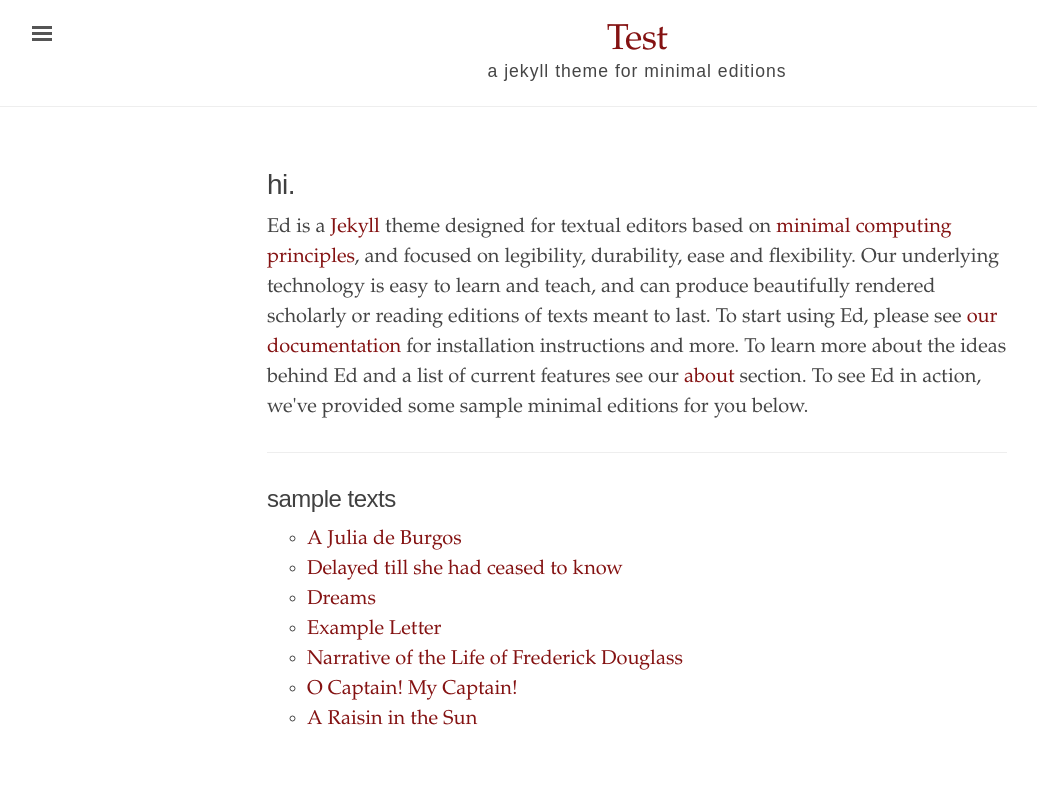
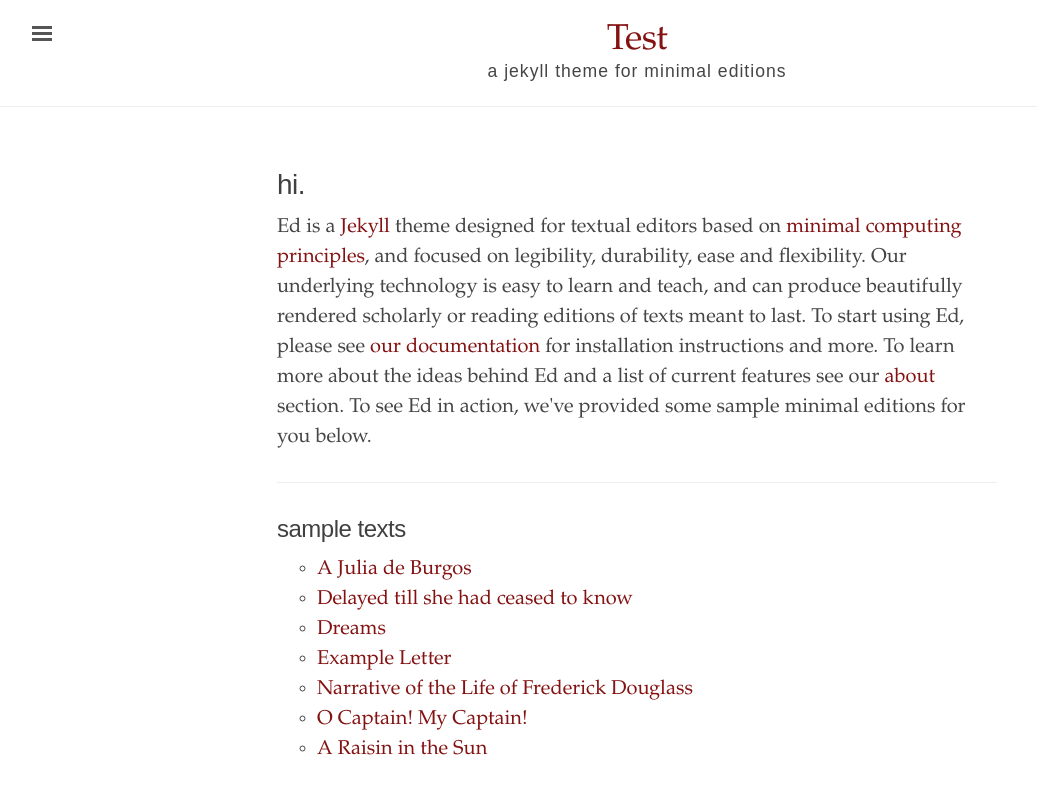
Before and after one commit to smansutti/test_ed, a Jekyll site: the page built from index.html, in a window 1280 px wide. Shown: the top 794 px of the page, without its empty margins (3-1040 px from the left). Built offline with Jekyll 4.4.1, drawn with Linux system fonts in a browser that asks for light colours.

Commit message:
Update _ed.scss

```diff
--- a/_sass/_ed.scss
+++ b/_sass/_ed.scss
@@ -80,9 +80,9 @@ body {
 */
 
 .container {
-  max-width: 32rem;
-  padding-left:  0.5rem;
-  padding-right: 0.5rem;
+  max-width: 50rem;
+  padding-left:  1rem;
+  padding-right: 1rem;
   margin-left:  auto;
   margin-right: auto;
 }
```
